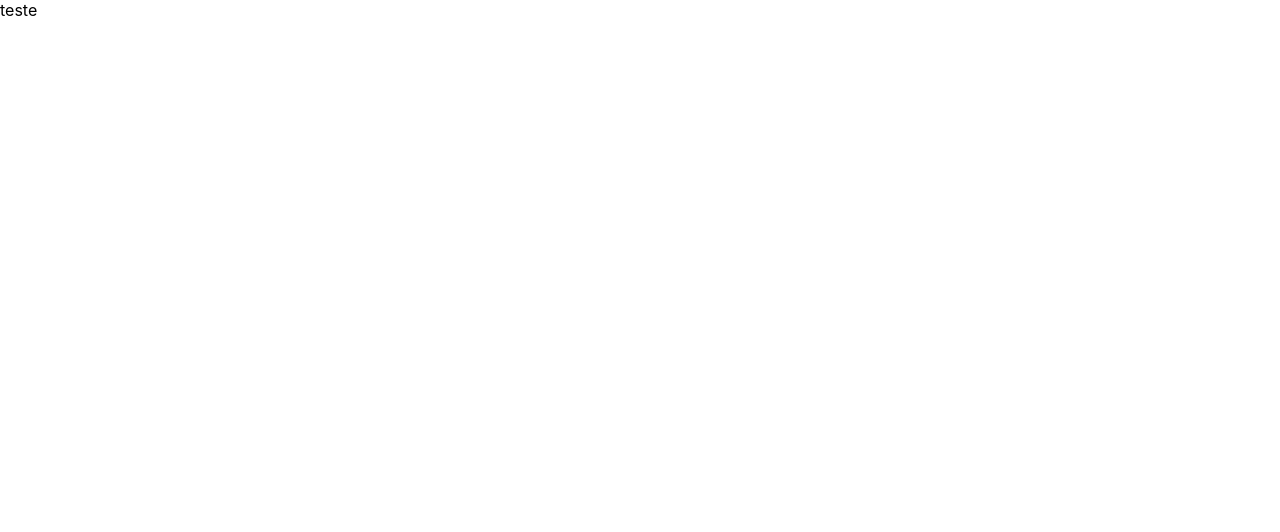
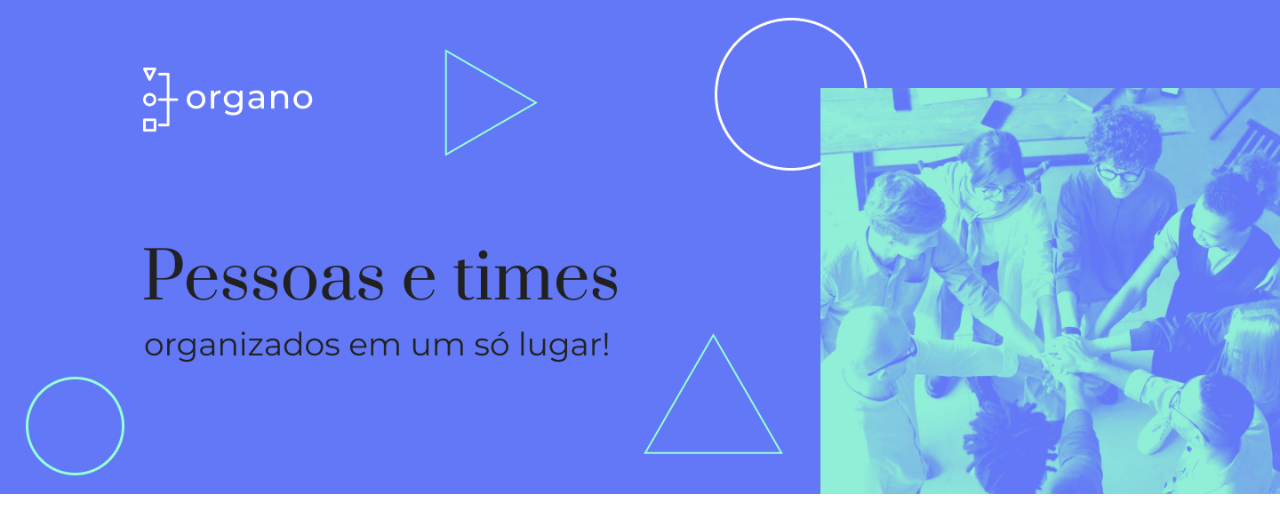
Before and after one commit to mateusmenesesDev/Organo, a React (Create React App) app: page / in a window 1280 px wide. Shown: the top 532 px of the page. Built offline with nearby package versions, Linux system fonts and the light colour scheme.

Commit message:
Criado componente de Formulário

```diff
--- a/package.json
+++ b/package.json
@@ -9,6 +9,7 @@
     "react": "^18.2.0",
     "react-dom": "^18.2.0",
     "react-scripts": "5.0.1",
+    "styled-components": "^5.3.6",
     "web-vitals": "^2.1.4"
   },
   "scripts": {
--- a/src/App.js
+++ b/src/App.js
@@ -1,9 +1,11 @@
+import { Banner } from "./components/Banner";
+
 
 
 function App() {
   return (
     <header>
-      teste
+      <Banner/>
     </header>
   );
 }
--- /dev/null
+++ b/src/components/Banner/index.js
@@ -0,0 +1,10 @@
+
+import style from './index.module.css'
+
+export const Banner = () =>{
+    return (
+        <div className={style.banner}>
+            <img src='./image/banner.png' alt="Banner"/>
+        </div>
+    )
+}
--- /dev/null
+++ b/src/components/Banner/index.module.css
@@ -0,0 +1,9 @@
+.banner {
+    display: flex;
+    justify-content: center;
+    background-color: #6278F7;
+}
+
+img {
+    max-width: 100%;
+}
```
Also changed, not shown: 1 other file (tests, documents, lock files or other folders).
